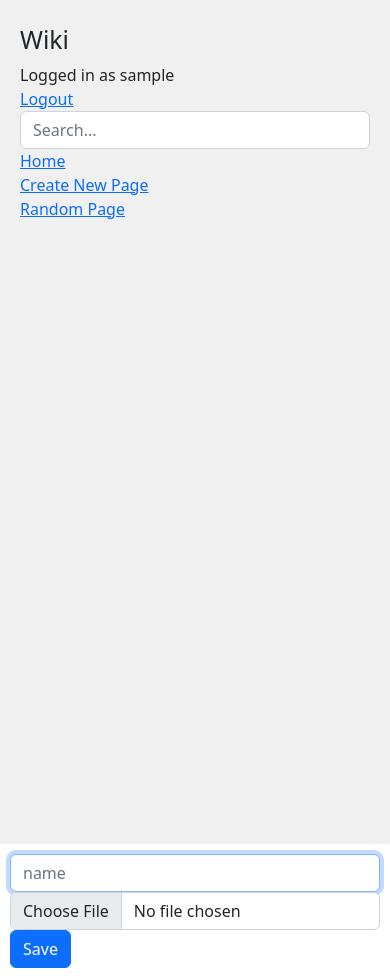
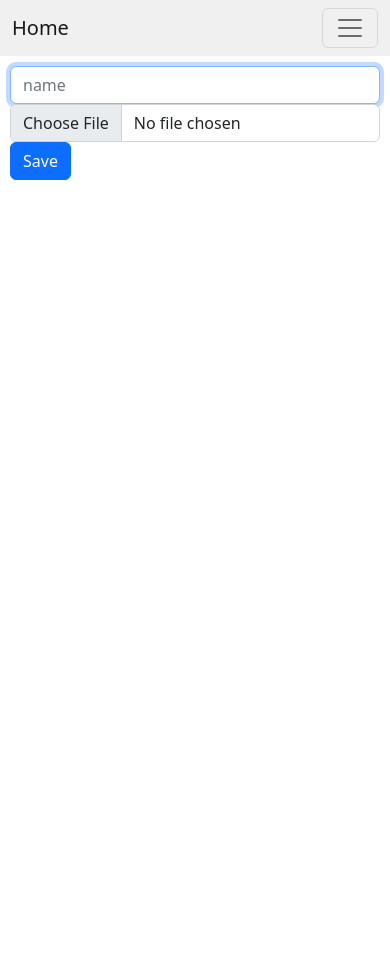
Before and after one commit to Dwight-Reed/wiki, a Django app: page /new_image/ in a window 390 px wide. After the commit the page ends 180 px from the top, so only its background shows below. Run offline with Django 3.2, Linux system fonts and the light colour scheme; the visitor is signed in with stand-in values (Sample User, id 1); parts of the project's set-up code (start-up, migrations or seed data) failed here and were passed over.

Commit message:
change sidebar to mobile-friedly navbar

```diff
--- a/encyclopedia/static/encyclopedia/styles.css
+++ b/encyclopedia/static/encyclopedia/styles.css
@@ -20,16 +20,6 @@ h1 {
   width: 100%;
   font-size: 15px;
   line-height: 15px;
-}
-
-.sidebar {
-  background-color: #f0f0f0;
-  height: 100vh;
-  padding: 20px;
-}
-
-.sidebar h2 {
-  margin-top: 5px;
 }
 
 .dropdown-menu {
@@ -95,7 +85,7 @@ tr:last-child:not(tbody:last-child tr) {
 
 .diff-text {
   width: 50%;
-  padding-left: 0.5em
+  padding-left: 0.5em;
 }
 
 .diff-line-number {
@@ -104,13 +94,21 @@ tr:last-child:not(tbody:last-child tr) {
 }
 
 .diff_add {
-  background-color:#aaffaa
+  background-color:#aaffaa;
 }
 
 .diff_chg {
-  background-color:#ffff77
+  background-color:#ffff77;
 }
 
 .diff_sub {
-  background-color:#ffaaaa
+  background-color:#ffaaaa;
 }
+
+.nav-link a {
+  color: rgb(120, 120, 120);
+}
+
+.bg-light {
+  background-color: #f0f0f0 !important;
+}
--- a/encyclopedia/templates/encyclopedia/layout.html
+++ b/encyclopedia/templates/encyclopedia/layout.html
@@ -14,43 +14,52 @@
     {% endblock %}
   </head>
   <body>
-    <div class="row vertical-row">
-      <div class="sidebar col-lg-2 col-md-3">
-        <h2>Wiki</h2>
-        <div>
-          {% if user.is_authenticated %}
-            Logged in as {{ user.username }}<br>
-            <a href="{% url 'logout' %}">Logout</a>
-          {% else %}
-            Not Logged in<br>
-            <a href="{% url 'login' %}">Login</a><br>
-            <a href="{% url 'register' %}">Register</a>
-          {% endif %}
-        </div>
+    <nav class="navbar navbar-expand-lg navbar-light bg-light">
+      <div class="container-fluid">
+        <a class="navbar-brand" href="{% url 'index' %}">Home</a>
+        <button class="navbar-toggler" type="button" data-bs-toggle="collapse" data-bs-target="#navbarSupportedContent" aria-controls="navbarSupportedContent" aria-expanded="false" aria-label="Toggle navigation">
+          <span class="navbar-toggler-icon"></span>
+        </button>
+        <div class="collapse navbar-collapse" id="navbarSupportedContent">
           <form action="{% url 'search_results' %}">
             <div class="dropdown">
               <input type="text" name="q" class="dropdown-toggle form-control" autocomplete="off" data-bs-toggle="dropdown" placeholder="Search..." id="dropdown-search" aria-expanded="false" onkeyup="search()">
               <ul class="dropdown-menu"></ul>
             </div>
           </form>
-        <div>
-          <a href="{% url 'index' %}">Home</a>
-        </div>
+          <ul class="navbar-nav me-auto mb-2 mb-lg-0">
             {% if user.is_authenticated %}
-          <div>
-            <a href="{% url 'new_page' %}">Create New Page</a>
-          </div>
+              <li class="nav-link">
+                <a class="nav-link"  href="{% url 'logout' %}">Logout</a>
+              </li>
+            {% else %}
+              <li class="nav-link">
+                <a class="nav-link"  href="{% url 'login' %}">Login</a>
+              </li>
+              <li class="nav-link">
+                <a class="nav-link"  href="{% url 'register' %}">Register</a>
+              </li>
             {% endif %}
-        <div>
-          <a href="{% url 'random' %}">Random Page</a>
-        </div>
+            {% if user.is_authenticated %}
+              <li class="nav-link">
+                <a class="nav-link"  href="{% url 'new_page' %}">New Page</a>
+              </li>
+              <li class="nav-link">
+                <a class="nav-link"  href="{% url 'new_page' %}">Upload Image</a>
+              </li>
+            {% endif %}
+              <li class="nav-link">
+                <a class="nav-link"  href="{% url 'random' %}">Random Page</a>
+              </li>
             {% block nav %}
             {% endblock %}
+          </ul>
         </div>
-      <div class="main col-lg-10 col-md-9">
+      </div>
+    </nav>
+    <div class="main">
       {% block body %}
       {% endblock %}
     </div>
-    </div>
   </body>
 </html>
```
Lines whose indentation alone changed are shown as unchanged.
